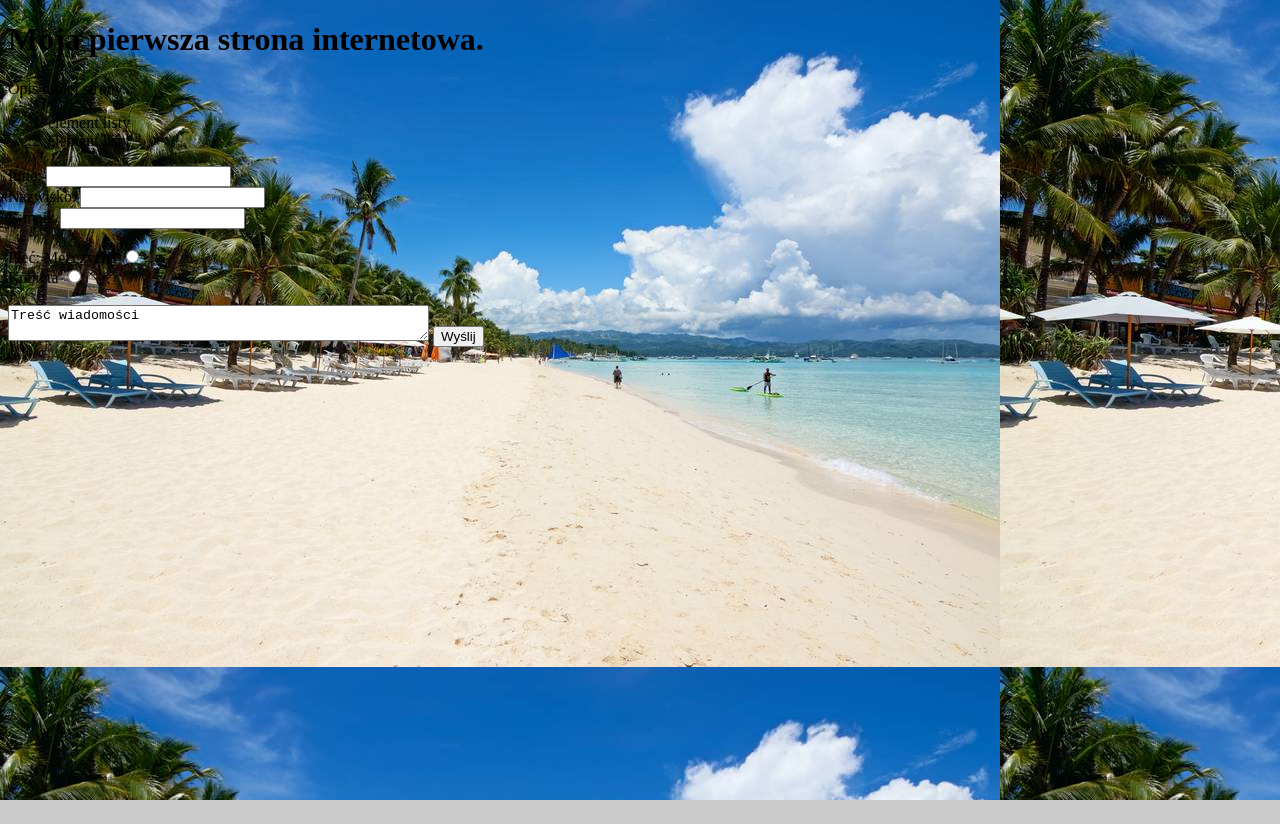
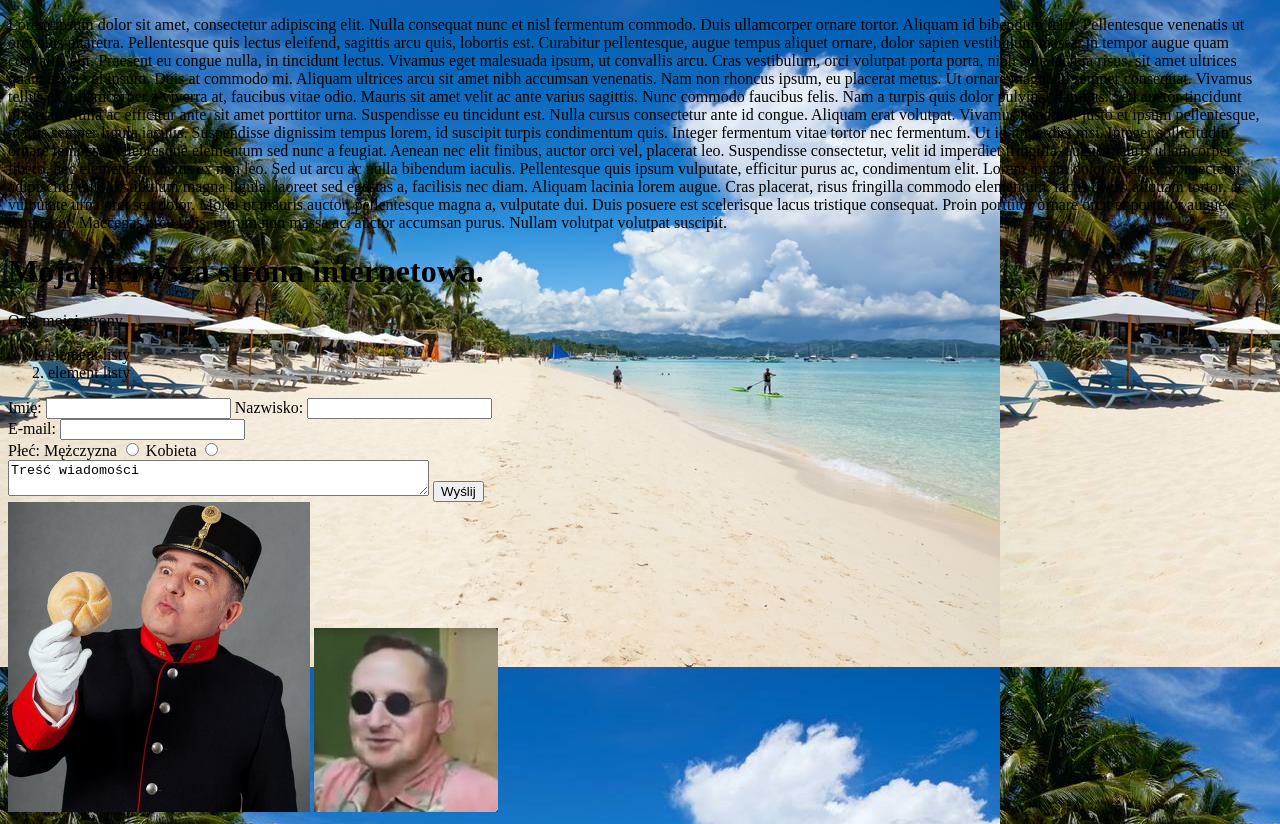
Before and after one commit to Tomko95/Main, a plain HTML site: page index.html in a window 1280 px wide. Before the commit the page ends 800 px from the top, so only its background shows below. Drawn offline with Linux system fonts and the light colour scheme.

Commit message:
Update index.html

```diff
--- a/index.html
+++ b/index.html
@@ -6,6 +6,15 @@
 </head>
 
 <body>
+
+	<p>Lorem ipsum dolor sit amet, consectetur adipiscing elit. Nulla consequat nunc et nisl fermentum commodo. Duis ullamcorper ornare tortor. Aliquam id bibendum felis. Pellentesque venenatis ut orci quis pharetra. Pellentesque quis lectus eleifend, sagittis arcu quis, lobortis est. Curabitur pellentesque, augue tempus aliquet ornare, dolor sapien vestibulum massa, in tempor augue quam convallis elit. Praesent eu congue nulla, in tincidunt lectus. Vivamus eget malesuada ipsum, ut convallis arcu. Cras vestibulum, orci volutpat porta porta, nibh ante lacinia risus, sit amet ultrices quam enim vel ipsum. Duis at commodo mi. Aliquam ultrices arcu sit amet nibh accumsan venenatis. Nam non rhoncus ipsum, eu placerat metus.
+
+Ut ornare magna id semper consequat. Vivamus tellus ex, ullamcorper a viverra at, faucibus vitae odio. Mauris sit amet velit ac ante varius sagittis. Nunc commodo faucibus felis. Nam a turpis quis dolor pulvinar dapibus. Sed auctor tincidunt placerat. Nulla ac efficitur ante, sit amet porttitor urna. Suspendisse eu tincidunt est. Nulla cursus consectetur ante id congue. Aliquam erat volutpat.
+
+Vivamus hendrerit justo et ipsum pellentesque, mattis semper ligula iaculis. Suspendisse dignissim tempus lorem, id suscipit turpis condimentum quis. Integer fermentum vitae tortor nec fermentum. Ut id imperdiet nisi. Integer sollicitudin ornare tempus. Pellentesque elementum sed nunc a feugiat. Aenean nec elit finibus, auctor orci vel, placerat leo.
+
+Suspendisse consectetur, velit id imperdiet fringilla, augue mauris ullamcorper libero, nec elementum metus ex non leo. Sed ut arcu ac nulla bibendum iaculis. Pellentesque quis ipsum vulputate, efficitur purus ac, condimentum elit. Lorem ipsum dolor sit amet, consectetur adipiscing elit. Vestibulum magna ligula, laoreet sed egestas a, facilisis nec diam. Aliquam lacinia lorem augue. Cras placerat, risus fringilla commodo elementum, lacus libero aliquam tortor, ac vulputate urna orci sed dolor. Morbi ut mauris auctor, pellentesque magna a, vulputate dui. Duis posuere est scelerisque lacus tristique consequat. Proin porttitor ornare orci, et porttitor augue tempus ut. Maecenas arcu felis, rutrum non massa ac, auctor accumsan purus. Nullam volutpat volutpat suscipit.
+</p>
 
 	<h1>Moja pierwsza strona internetowa.</h1>
 	<p>Opis mojej strony...</p>
@@ -16,15 +25,14 @@
 
 	<form action="mailto:adres_email@am.gdynia.pl"method="post">
 
-	Imię: <input type="text" name="imie" /><br />
+	Imię: <input type="text" name="imie" />
 	Nazwisko: <input type="text" name="nazwisko" /><br />
 	E-mail: <input type="text" name="e-mail" /><br />
 
-	<br />
 	Płeć:
-	Mężczyzna <input type="radio" name="plec" value="Mężczyzna" /><br />
+	Mężczyzna <input type="radio" name="plec" value="Mężczyzna" />
 	Kobieta <input type="radio" name="plec" value="Kobieta" /><br />
-	<br />
+
 	<textarea name="wiadomosc" cols="50" row="10">Treść wiadomości</textarea>
 	<input type="submit" value="Wyślij" />
 
@@ -33,6 +41,13 @@
 
 	</form>
 
+
+	<div class="span4">
+		<img src="b.jpg" alt=""/>
+		<img src="d.jpg" alt=""/>
+
+	</div>
+
 </body>
 
 
```
